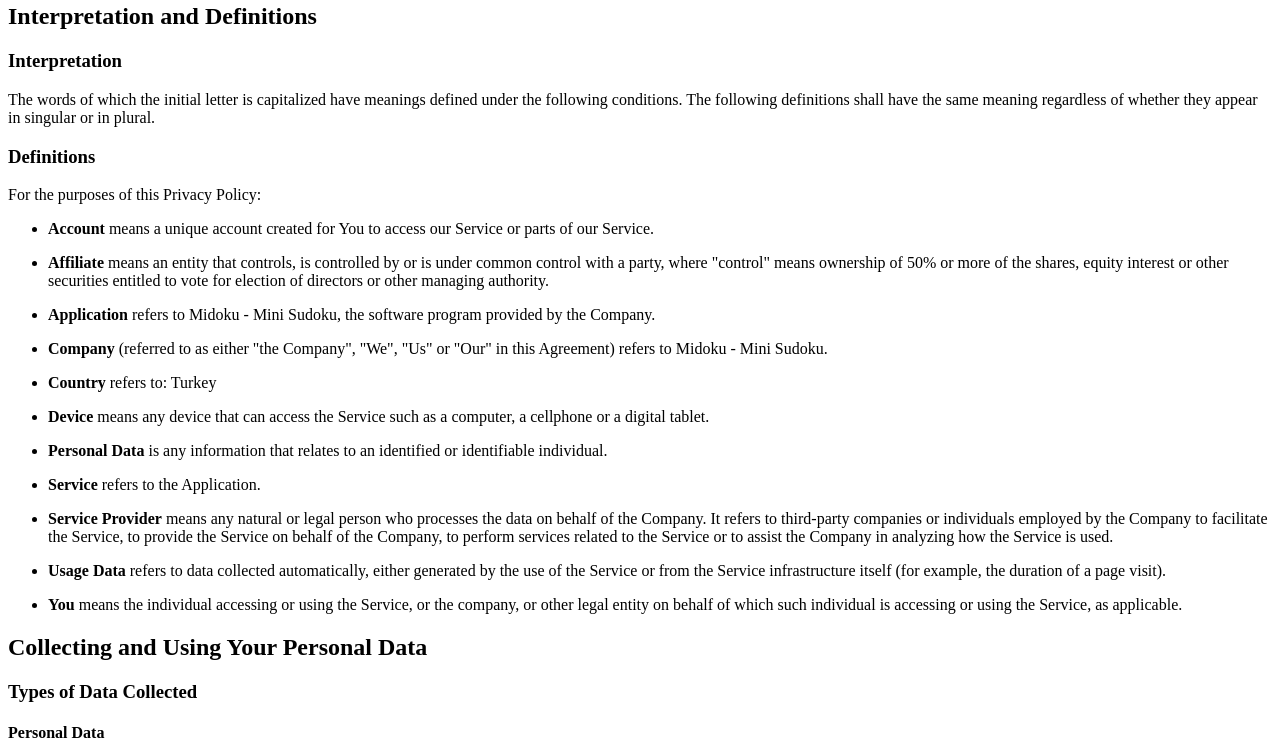
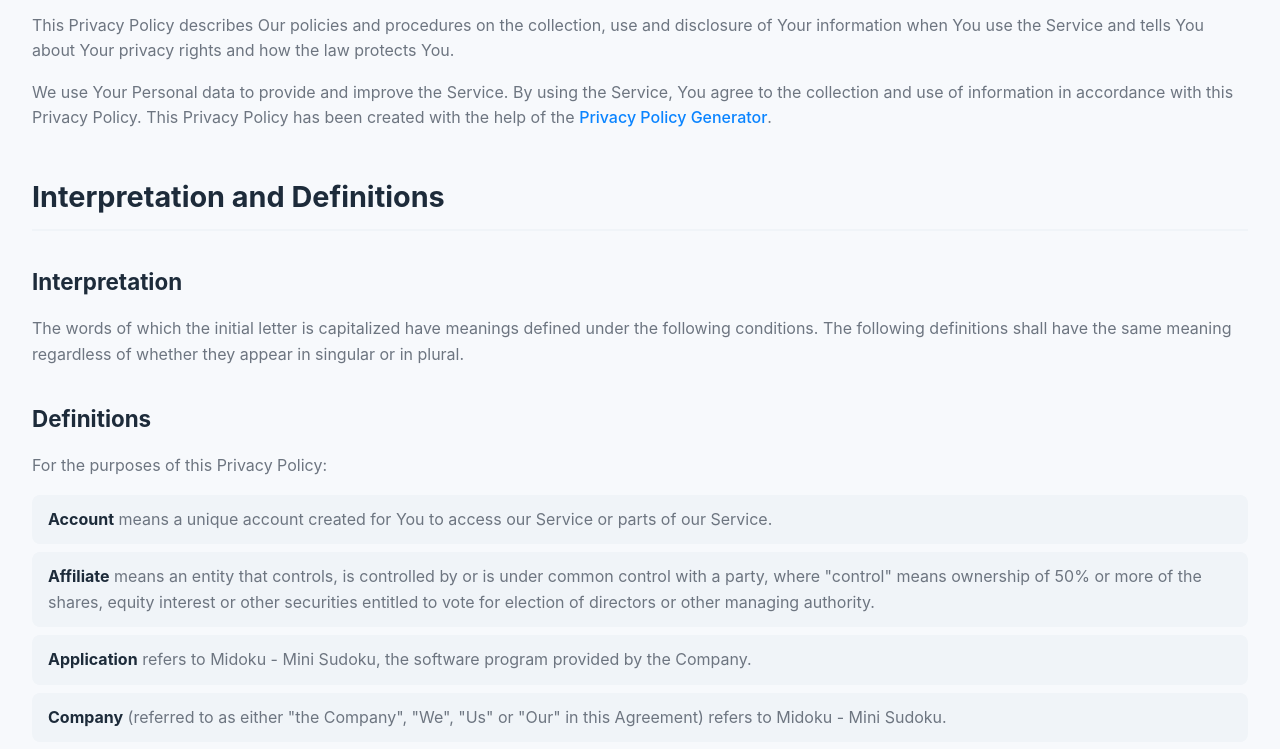
Before and after one commit to alierensevinc/midoku-website, a plain HTML site: page privacy-policy.html in a window 1280 px wide. Shown: the part 205-954 px from the top of the page. Drawn offline with Linux system fonts and the light colour scheme.

Commit message:
Add styles for consistent theming and link stylesheet to HTML pages

```diff
--- a/privacy-policy.html
+++ b/privacy-policy.html
@@ -1,3 +1,4 @@
+<link rel="stylesheet" href="styles.css">
 <h1>Privacy Policy</h1>
 <p>Last updated: September 16, 2025</p>
 <p>This Privacy Policy describes Our policies and procedures on the collection, use and disclosure of Your information when You use the Service and tells You about Your privacy rights and how the law protects You.</p>
--- /dev/null
+++ b/styles.css
@@ -0,0 +1,94 @@
+:root {
+    /* Color palette from previous conversations */
+    --primary: #0A84FF;
+    --accent: #0A84FF;
+    --darkAccent: #64D2FF;
+
+    /* Light Theme */
+    --background: #F7F9FC;
+    --textPrimary: #1D2B3A;
+    --textSecondary: #6D7580;
+    --surface: #FFFFFF;
+    --surfaceAlternate: #F0F4F8;
+    --link-color: var(--primary);
+}
+
+body {
+    font-family: -apple-system, BlinkMacSystemFont, "Segoe UI", Roboto, "Helvetica Neue", Arial, sans-serif;
+    margin: 0;
+    padding: 2rem;
+    background-color: var(--background);
+    color: var(--textPrimary);
+    line-height: 1.6;
+}
+
+.container {
+    max-width: 960px;
+    margin: 0 auto;
+    background-color: var(--surface);
+    padding: 2.5rem;
+    border-radius: 12px;
+    box-shadow: 0 4px 12px rgba(0, 0, 0, 0.05);
+}
+
+h1, h2, h3 {
+    font-weight: bold;
+    color: var(--primary);
+    margin-top: 1.5em;
+    margin-bottom: 0.5em;
+}
+
+h1 {
+    font-size: 2.5rem;
+    text-align: center;
+}
+
+h2 {
+    font-size: 1.8rem;
+    border-bottom: 2px solid var(--surfaceAlternate);
+    padding-bottom: 0.3em;
+    color: var(--textPrimary);
+}
+
+h3 {
+    font-size: 1.4rem;
+    color: var(--textPrimary);
+}
+
+p, li {
+    font-size: 1rem;
+    color: var(--textSecondary);
+}
+
+ul {
+    list-style-type: none;
+    padding: 0;
+}
+
+li p {
+    margin: 0;
+}
+
+li {
+    background: var(--surfaceAlternate);
+    margin: 0.5rem 0;
+    padding: 0.75rem 1rem;
+    border-radius: 8px;
+    font-size: 1.1rem;
+}
+
+a {
+    color: var(--link-color);
+    text-decoration: none;
+    font-weight: 500;
+    transition: color 0.3s ease;
+}
+
+a:hover {
+    color: var(--darkAccent);
+    text-decoration: underline;
+}
+
+strong {
+    color: var(--textPrimary);
+}
```
Also changed, not shown: index.html (+14 -0 lines), terms-and-conditions.html (+1 -0 lines).
